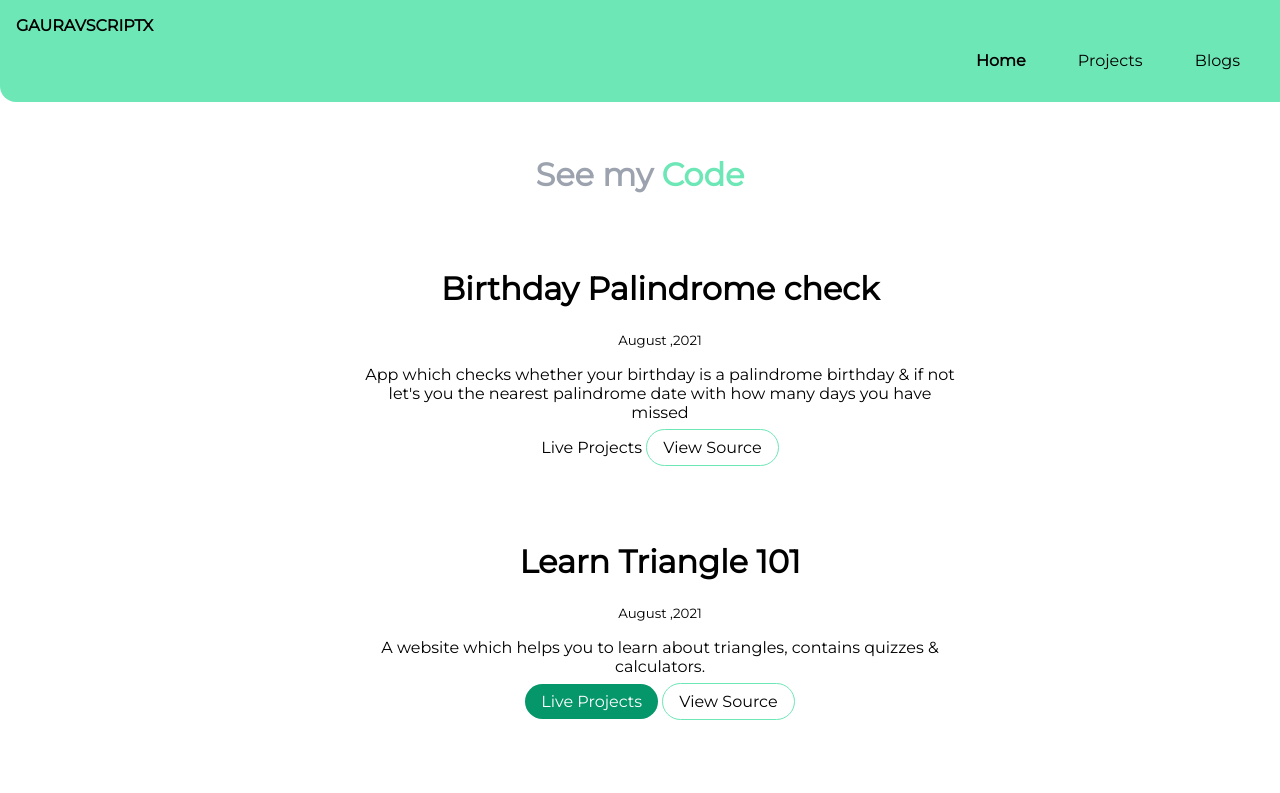
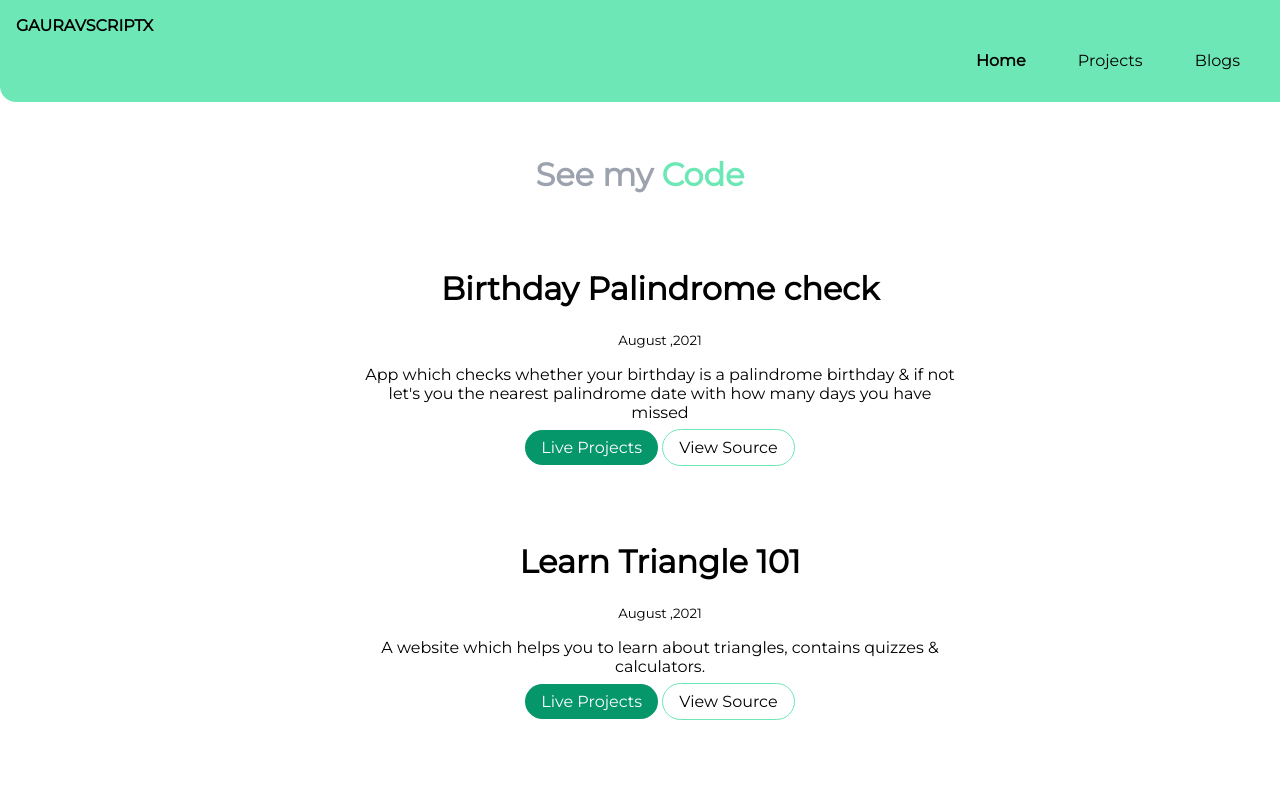
Before and after one commit to Gauravscriptx/gaurav-portfolio, a plain HTML site: page projects.html in a window 1280 px wide. Shown: the top 793 px of the page. Drawn offline with Linux system fonts and the light colour scheme.

Commit message:
Update projects.html

```diff
--- a/projects.html
+++ b/projects.html
@@ -141,7 +141,8 @@
       <h1>Birthday Palindrome check</h1>
       <small>August ,2021</small>
       <p>App which checks whether your birthday is a palindrome birthday & if not let's you the nearest palindrome date with how many days you have missed</p>
-      <a class="https://palindrome-birthday-day.netlify.app/">Live Projects</a>
+      <a class="link link-primary" target="_blank" rel="noopener noreferrer"
+        href="https://palindrome-birthday-day.netlify.app/">Live Projects</a>
       <a class="link link-secondary" target="_blank" rel="noopener noreferrer"
         href="https://github.com/Gauravscriptx/Birthday-palindrome">View Source</a>
 
```
